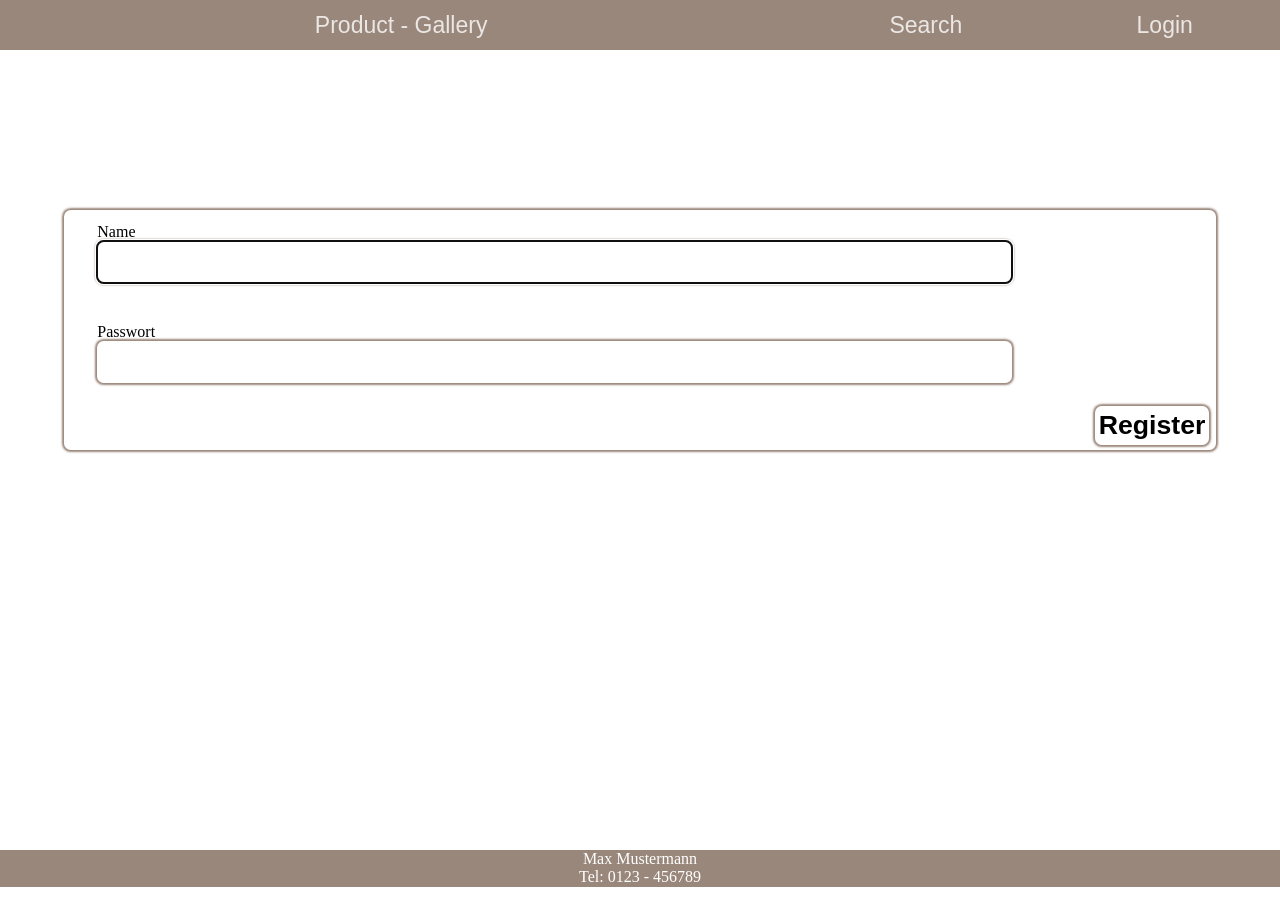
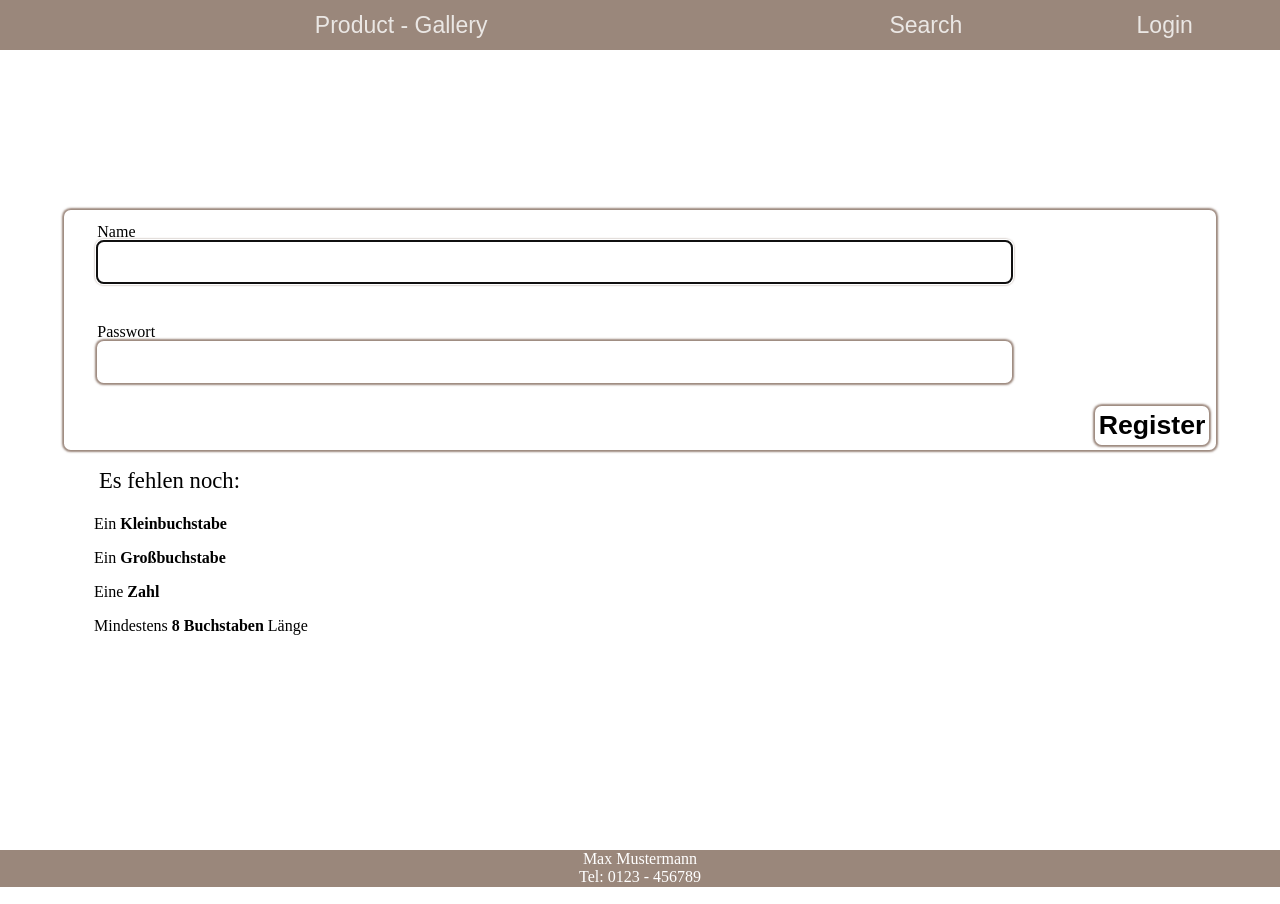
Before and after one commit to DunjaWohlers/product-gallery, a React (Create React App) app in the folder frontend/: page /login in a window 1280 px wide. Built offline with nearby package versions, Linux system fonts and the light colour scheme; no server answers.

Commit message:
add form-validation for registration (LoginForm)

```diff
--- a/frontend/src/site/Login.tsx
+++ b/frontend/src/site/Login.tsx
@@ -1,4 +1,4 @@
-import React, {FormEvent, useState} from "react";
+import React, {ChangeEvent, FormEvent, useState} from "react";
 import axios from "axios";
 import "./login.css";
 import {toast} from "react-toastify";
@@ -28,13 +28,18 @@ export default function Login(
             .catch(() => toast.error("Registration fehlgeschlagen"));
     }
 
+    const handlePassword = (e: ChangeEvent<HTMLInputElement>) => {
+        setPassword(e.target.value)
+    }
     return (
         <div className="login">
-            <form onSubmit={(allNames?.find(name => name === username)) ? login : register}>
+            <form onSubmit={(allNames?.find(name => name === username)) ? login : register}
+                  autoComplete={"off"}>
                 <div>
                     <label>Name</label>
                     <input
                         autoFocus
+                        onFocus={(e) => e.target.value = ""}
                         name={"name"}
                         autoComplete={"off"}
                         type="text"
@@ -52,17 +57,38 @@ export default function Login(
                            autoComplete={"off"}
                            name={"password"}
                            value={password}
-                           onChange={(e) => setPassword(e.target.value)}
-                    />
+                           onFocus={(e) => e.target.value = ""}
+                           onChange={(e) => handlePassword(e)}
+                           pattern="(?=.*\d)(?=.*[a-z])(?=.*[A-Z]).{8,}"
+                           title="Must contain at least one number and one uppercase and lowercase letter, and at least 8 or more characters"
+                           required/>
                 </div>
                 {(allNames?.find(name => name === username))
-                    ? <button type="submit">
+                    ? <button type="submit" disabled={username.length === 0 || password.length === 0}>
                         Login
                     </button>
                     : <button type="submit">
                         Register
                     </button>
                 }
+                <div id="message">
+                    <h3> Es fehlen noch: </h3>
+                    {(!password.match("(?=.*[a-z])")) &&
+                        <p id="letter" className="invalid">
+                            Ein <b>Kleinbuchstabe</b></p>
+                    }
+                    {(!password.match("(?=.*[A-Z])")) &&
+                        <p id="capital" className="invalid">
+                            Ein <b>Großbuchstabe</b></p>
+                    }
+                    {(!password.match("(?=.*\\d)")) &&
+                        <p id="number" className="invalid">
+                            Eine <b>Zahl</b></p>
+                    }
+                    {(password.length < 8) && <p id="length" className="invalid">
+                        Mindestens <b>8 Buchstaben</b> Länge</p>
+                    }
+                </div>
             </form>
         </div>
     );
--- a/frontend/src/site/login.css
+++ b/frontend/src/site/login.css
@@ -18,6 +18,7 @@
 .login form div label, .login form div input {
     display: block;
     margin-left: 20pt;
+    overflow: unset;
 }
 
 .login form div label {
@@ -49,3 +50,7 @@
     border: none;
     box-shadow: 0 0 2px 2px var(--defaultColor);
 }
+
+#message {
+    margin: 80px 20px 0 30px;
+}
```
